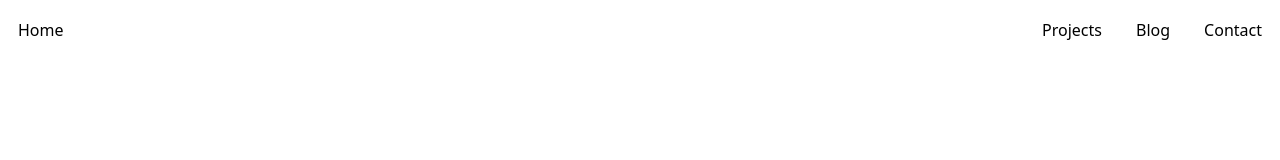
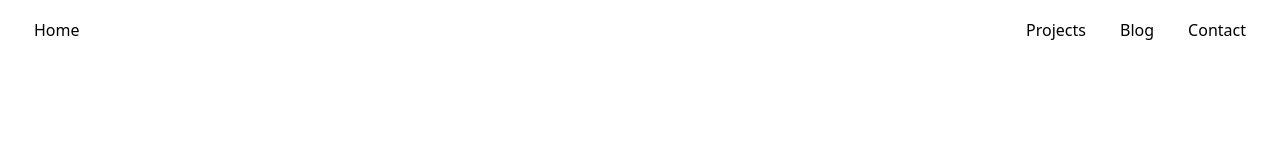
Before and after one commit to hannah-habibpour/portfolio, a Next.js app: page / in a window 1280 px wide. Shown: the top 160 px of the page. Built offline with nearby package versions, Linux system fonts and the light colour scheme.

Commit message:
Update navbar style

```diff
--- a/components/navbar.tsx
+++ b/components/navbar.tsx
@@ -2,7 +2,7 @@ import Link from "next/link";
 
 export default function Navbar() {
   return (
-    <div className="flex justify-between fixed w-full top-0 left-0 bg-white px-[18px] pt-[18px]">
+    <div className="flex justify-between fixed w-full top-0 left-0 bg-white px-[34px] pt-[18px]">
       <div>
         <p>
           <Link href="/">Home</Link>
```
